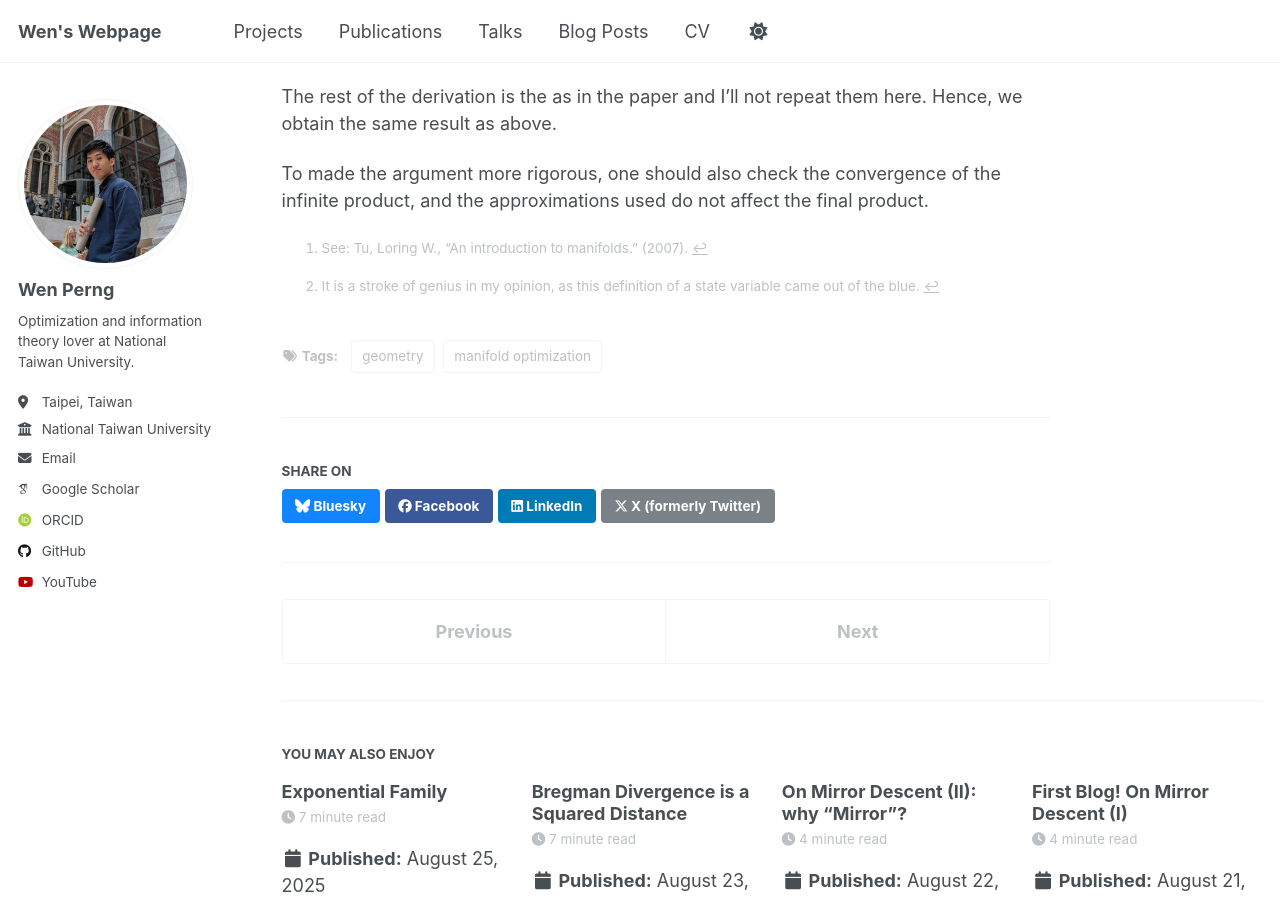
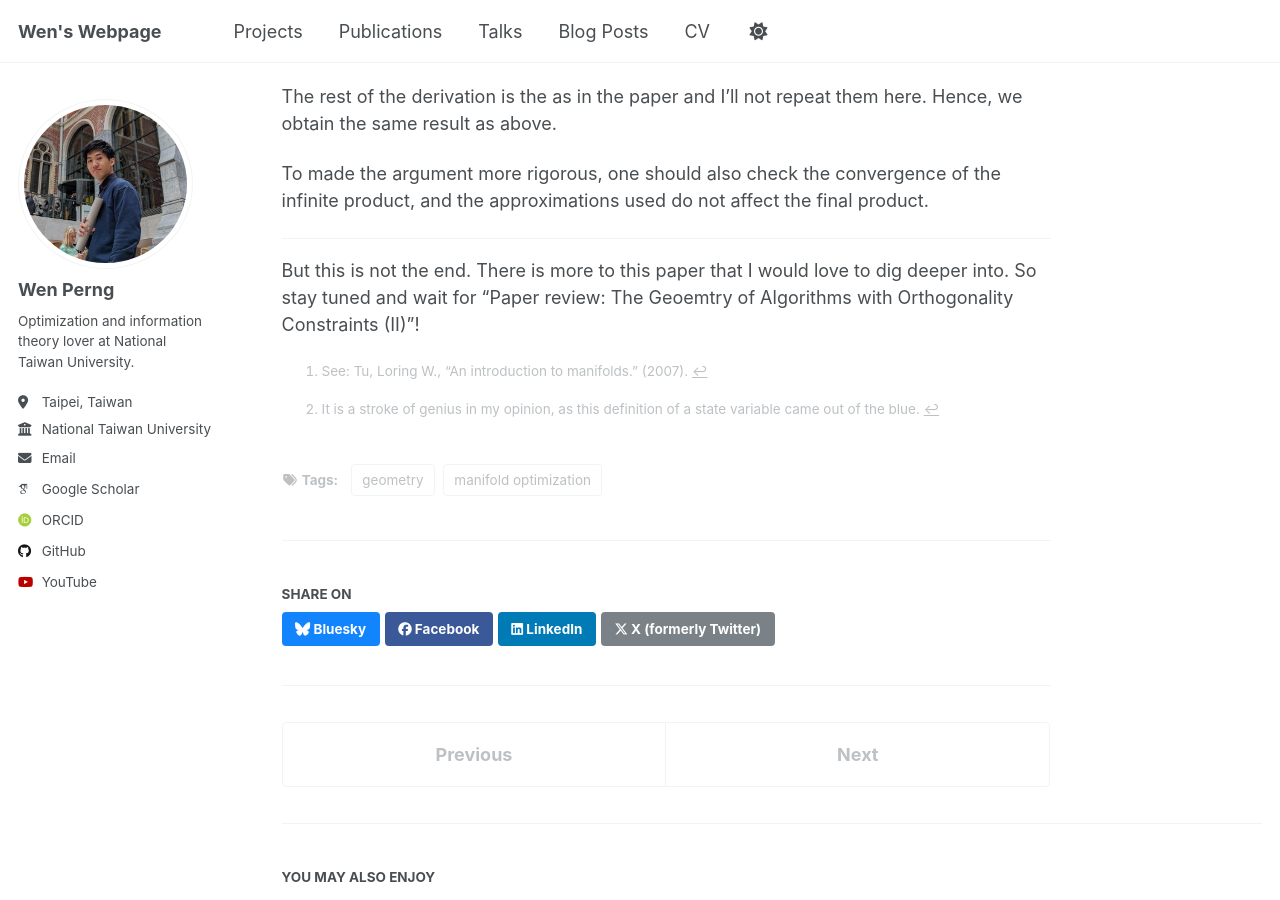
Before and after one commit to WenPerng/WenPerng.github.io, a Jekyll site: the page built from _posts/2025-08-24-blog-post.md, in a window 1280 px wide and 900 px high, scrolled down 5842 px. Built offline with Jekyll 4.4.1, drawn with Linux system fonts in a browser that asks for light colours; some web fonts are replaced; a script that is not in the unit is left out.

Commit message:
Update 2025-08-24-blog-post.md

```diff
--- a/_posts/2025-08-24-blog-post.md
+++ b/_posts/2025-08-24-blog-post.md
@@ -296,3 +296,6 @@ $$
 The rest of the derivation is the as in the paper and I'll not repeat them here. Hence, we obtain the same result as above.
 
 To made the argument more rigorous, one should also check the convergence of the infinite product, and the approximations used do not affect the final product.
+
+---
+But this is not the end. There is more to this paper that I would love to dig deeper into. So stay tuned and wait for "Paper review: The Geoemtry of Algorithms with Orthogonality Constraints (II)"!
```
